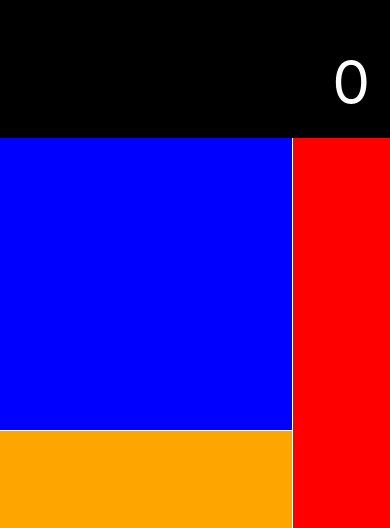
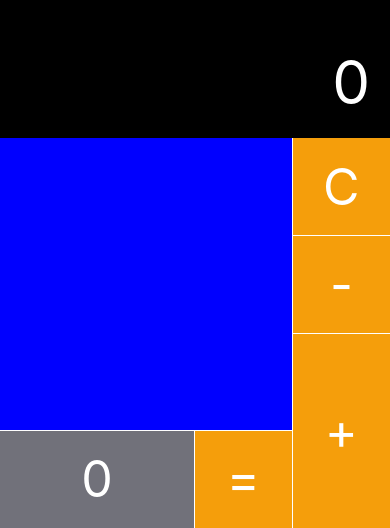
Before and after one commit to nyangzzi/calculator-react-native, a React Native app: screen / in a window 390 px wide. Shown: the part 316-844 px from the top of the page. Built offline with nearby package versions, Linux system fonts and the light colour scheme.

Commit message:
feat: set operator container

```diff
--- a/src/App.js
+++ b/src/App.js
@@ -1,6 +1,14 @@
 import { StyleSheet, Text, View, useWindowDimensions } from 'react-native';
 import { useState } from 'react';
 import { StatusBar } from 'expo-status-bar';
+import Button, { ButtonTypes } from './components/Button';
+
+const Operators = {
+  CLEAR: 'C',
+  MINUS: '-',
+  PLUS: '+',
+  EQUAL: '=',
+};
 
 export default function App() {
   const [result, setResult] = useState(0);
@@ -19,16 +27,36 @@ export default function App() {
         {/* 버튼 */}
         <View style={styles.leftPad}>
           <View style={styles.number}></View>
-          <View style={styles.spacer} />
           <View style={styles.bottom}>
-            <View style={styles.spacer} />
+            <Button title="0" onPress={() => {}} buttonStyle={{ flex: 2 }} />
+            <Button
+              title={Operators.EQUAL}
+              onPress={() => {}}
+              buttonType={ButtonTypes.OPERATOR}
+              buttonStyle={{ flex: 1 }}
+            />
           </View>
         </View>
 
-        <View style={styles.spacer} />
-
         <View style={styles.operator}>
-          <View style={styles.spacer} />
+          <Button
+            title={Operators.CLEAR}
+            onPress={() => {}}
+            buttonType={ButtonTypes.OPERATOR}
+            buttonStyle={{ flex: 1 }}
+          />
+          <Button
+            title={Operators.MINUS}
+            onPress={() => {}}
+            buttonType={ButtonTypes.OPERATOR}
+            buttonStyle={{ flex: 1 }}
+          />
+          <Button
+            title={Operators.PLUS}
+            onPress={() => {}}
+            buttonType={ButtonTypes.OPERATOR}
+            buttonStyle={{ flex: 2 }}
+          />
         </View>
       </View>
     </View>
@@ -51,13 +79,14 @@ const styles = StyleSheet.create({
   },
   buttonContainer: {
     flexDirection: 'row',
+    gap: 1,
   },
   resultText: {
     fontSize: 60,
     color: '#ffffff',
     padding: 20,
   },
-  leftPad: { flex: 3 },
+  leftPad: { flex: 3, gap: 1 },
   number: {
     flex: 3,
     backgroundColor: 'blue',
@@ -65,15 +94,10 @@ const styles = StyleSheet.create({
   bottom: {
     flexDirection: 'row',
     flex: 1,
-    backgroundColor: 'orange',
+    gap: 1,
   },
   operator: {
     flex: 1,
-    backgroundColor: 'red',
-  },
-  spacer: {
-    width: 1,
-    height: 1,
-    alignItems: 'stretch',
+    gap: 1,
   },
 });
--- a/src/components/Button.js
+++ b/src/components/Button.js
@@ -1,41 +1,42 @@
-import { Pressable, Text, TouchableOpacity } from 'react-native';
+import { Pressable, StyleSheet, Text } from 'react-native';
 import PropTypes from 'prop-types';
 
 export const ButtonTypes = {
-  NUMBER: 'number',
-  OPERATOR: 'operator',
+  NUMBER: 'NUMBER',
+  OPERATOR: 'OPERATOR',
 };
 
-const ButtonColors = {
+const Colors = {
   NUMBER: ['#71717a', '#3f3f46'],
   OPERATOR: ['#f59e0b', '#b45309'],
 };
 
-const Button = ({ title, onPress, buttonStyle, buttonType }) => {
+const Button = ({
+  title,
+  onPress,
+  buttonStyle,
+  buttonType = ButtonTypes.NUMBER,
+}) => {
   return (
     <Pressable
       onPress={onPress}
-      style={(pressed) => [
+      style={({ pressed }) => [
         styles.button,
-        { backgroundColor: ButtonColors[buttonType][0] },
-        pressed && { backgroundColor: ButtonColors[buttonType][1] },
+        { backgroundColor: Colors[buttonType][0] },
+        pressed && { backgroundColor: Colors[buttonType][1] },
         buttonStyle,
       ]}
     >
-      <Text style={styles.title}>{title}</Text>;
+      <Text style={styles.title}>{title}</Text>
     </Pressable>
   );
 };
 
-Button.defaultProps = {
-  buttonType: ButtonTypes.NUMBER,
-};
-
 Button.propTypes = {
-  title: PropTypes.string.isRequired,
-  onPress: PropTypes.func.isRequired,
+  title: PropTypes.string,
+  onPress: PropTypes.func,
   buttonStyle: PropTypes.object,
-  buttonType: PropTypes.oneOf(Object.keys(ButtonTypes)),
+  buttonType: PropTypes.oneOf(Object.values(ButtonTypes)),
 };
 
 const styles = StyleSheet.create({
```
